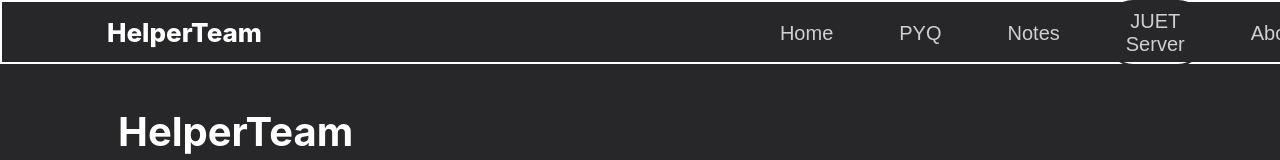
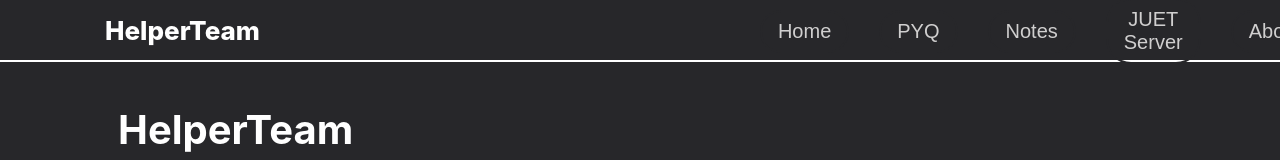
Before and after one commit to Indranil102/Helper_Team, a React (Create React App) app: page / in a window 1280 px wide. Shown: the top 160 px of the page. Built offline with nearby package versions, Linux system fonts and the light colour scheme; a web font is replaced by a local one.

Commit message:
border of navbar from bottom is settled.

```diff
--- a/src/Pages/home/HomePage.css
+++ b/src/Pages/home/HomePage.css
@@ -9,7 +9,10 @@
 
     padding: 0 15px;
     transition: width 0.3s ease-in-out;
-    border: 2px solid white;
+    border-style: solid;
+    border-color: white;
+    border-width: 0 0 2px 0;
+
 
 }
 
```
